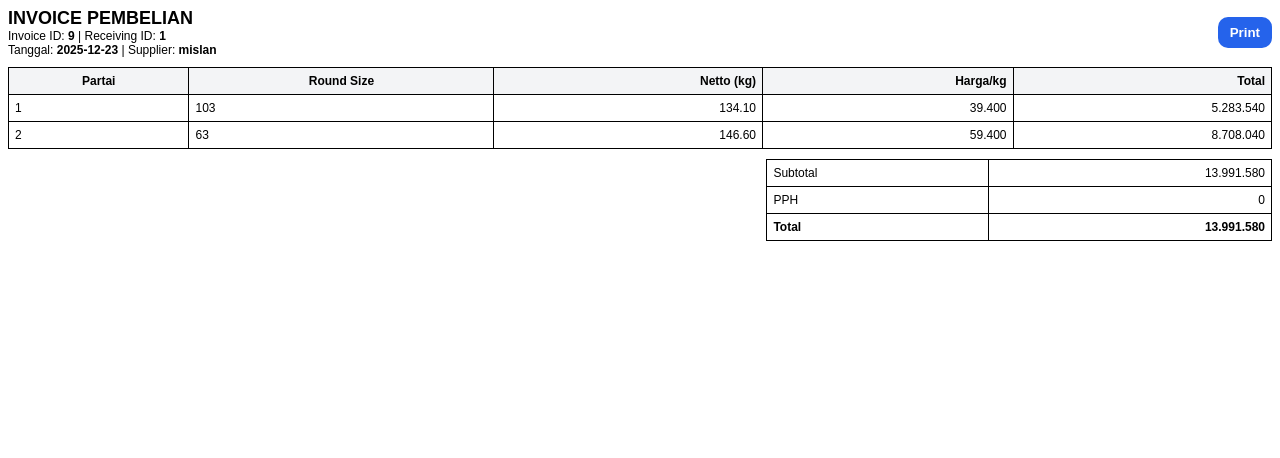
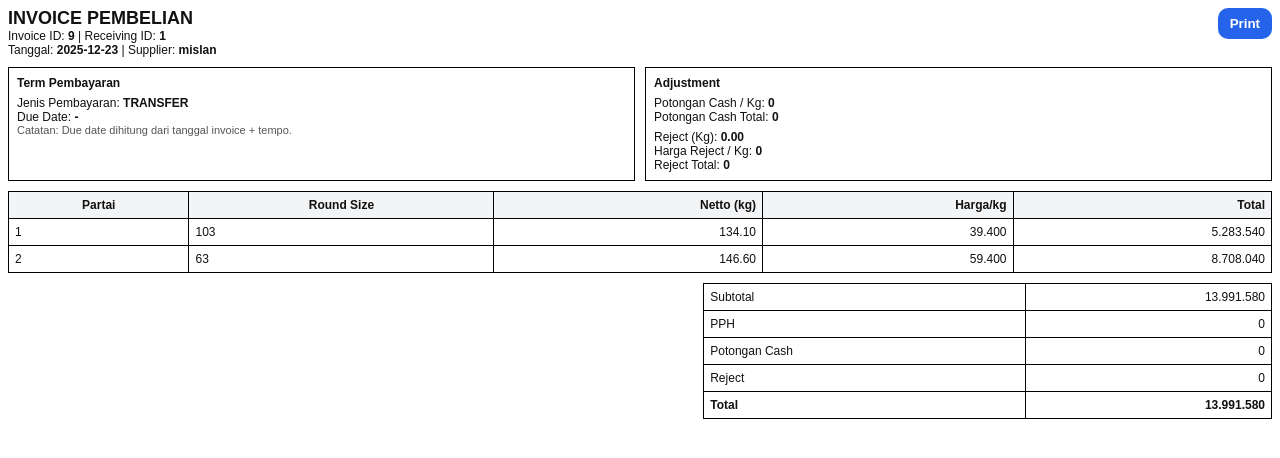
Before and after one commit to wilhan1771-lgtm/belajar, a Flask app: page /invoice/9 in a window 1280 px wide. Shown: the top 458 px of the page. Run offline with Flask 3, Linux system fonts and the light colour scheme; the visitor is signed in with stand-in values (Sample User, id 1); data comes from the database, SQL or seed files in the repository; both versions use the stored data as it was after the commit.

Commit message:
dari rumah invoice print html

```diff
--- a/templates/invoice_view.html
+++ b/templates/invoice_view.html
@@ -5,14 +5,24 @@
   <title>Invoice</title>
   <style>
     @page{size:A4;margin:18mm}
-    body{font-family:Arial;font-size:12px}
-    .top{display:flex;justify-content:space-between;align-items:center;gap:10px}
+    body{font-family:Arial;font-size:12px;color:#111}
+
+    .top{display:flex;justify-content:space-between;align-items:flex-start;gap:10px}
     .btn{padding:8px 12px;border-radius:10px;border:0;font-weight:700;cursor:pointer}
     .btn-print{background:#2563eb;color:#fff}
+
     table{width:100%;border-collapse:collapse;margin-top:10px}
-    th,td{border:1px solid #000;padding:6px}
+    th,td{border:1px solid #000;padding:6px;vertical-align:top}
     th{background:#f3f4f6}
     .right{text-align:right}
+    .muted{color:#555;font-size:11px}
+    .grid2{display:grid;grid-template-columns:1fr 1fr;gap:10px;margin-top:10px}
+    .box{border:1px solid #000;padding:8px}
+
+    /* Hide tombol saat print */
+    @media print{
+      .no-print{display:none !important}
+    }
   </style>
 </head>
 <body>
@@ -23,9 +33,52 @@
     <div>Invoice ID: <b>{{ inv.id }}</b> | Receiving ID: <b>{{ inv.receiving_id }}</b></div>
     <div>Tanggal: <b>{{ inv.tanggal }}</b> | Supplier: <b>{{ inv.supplier }}</b></div>
   </div>
-  <button class="btn btn-print" onclick="window.print()">Print</button>
+
+  <div class="no-print">
+    <button class="btn btn-print" onclick="window.print()">Print</button>
+  </div>
 </div>
 
+<!-- TERM + ADJUSTMENT -->
+<div class="grid2">
+  <div class="box">
+    <div style="font-weight:700;margin-bottom:6px;">Term Pembayaran</div>
+    <div>Jenis Pembayaran: <b>{{ inv.payment_type or '-' }}</b></div>
+    <div>Due Date: <b>{{ inv.due_date or '-' }}</b></div>
+    <div class="muted">Catatan: Due date dihitung dari tanggal invoice + tempo.</div>
+  </div>
+
+  <div class="box">
+    <div style="font-weight:700;margin-bottom:6px;">Adjustment</div>
+
+    <div>
+      Potongan Cash / Kg:
+      <b>{{ "{:,.0f}".format((inv.cash_deduct_per_kg or 0)|float).replace(",", ".") }}</b>
+    </div>
+
+    <div>
+      Potongan Cash Total:
+      <b>{{ "{:,.0f}".format((inv.cash_deduct_total or 0)|float).replace(",", ".") }}</b>
+    </div>
+
+    <div style="margin-top:6px;">
+      Reject (Kg):
+      <b>{{ "{:,.2f}".format((inv.reject_kg or 0)|float).replace(",", ".") }}</b>
+    </div>
+
+    <div>
+      Harga Reject / Kg:
+      <b>{{ "{:,.0f}".format((inv.reject_price or 0)|float).replace(",", ".") }}</b>
+    </div>
+
+    <div>
+      Reject Total:
+      <b>{{ "{:,.0f}".format((inv.reject_total or 0)|float).replace(",", ".") }}</b>
+    </div>
+  </div>
+</div>
+
+<!-- DETAIL -->
 <table>
   <thead>
     <tr>
@@ -64,7 +117,8 @@
   </tbody>
 </table>
 
-<table style="margin-top:10px;width:40%;margin-left:auto">
+<!-- SUMMARY -->
+<table style="margin-top:10px;width:45%;margin-left:auto">
   <tr>
     <td>Subtotal</td>
     <td class="right">{{ "{:,.0f}".format((inv.subtotal or 0)|float).replace(",", ".") }}</td>
@@ -73,12 +127,18 @@
   <tr>
     <td>PPH</td>
     <td class="right">
-      {% if inv.pph is not none %}
-        {{ "{:,.0f}".format((inv.pph or 0)|float).replace(",", ".") }}
-      {% else %}
-        -
-      {% endif %}
+      {{ "{:,.0f}".format((inv.pph or 0)|float).replace(",", ".") }}
     </td>
+  </tr>
+
+  <tr>
+    <td>Potongan Cash</td>
+    <td class="right">{{ "{:,.0f}".format((inv.cash_deduct_total or 0)|float).replace(",", ".") }}</td>
+  </tr>
+
+  <tr>
+    <td>Reject</td>
+    <td class="right">{{ "{:,.0f}".format((inv.reject_total or 0)|float).replace(",", ".") }}</td>
   </tr>
 
   <tr>
@@ -87,6 +147,5 @@
   </tr>
 </table>
 
-
 </body>
 </html>
```
Also changed, not shown: receiving.db.
